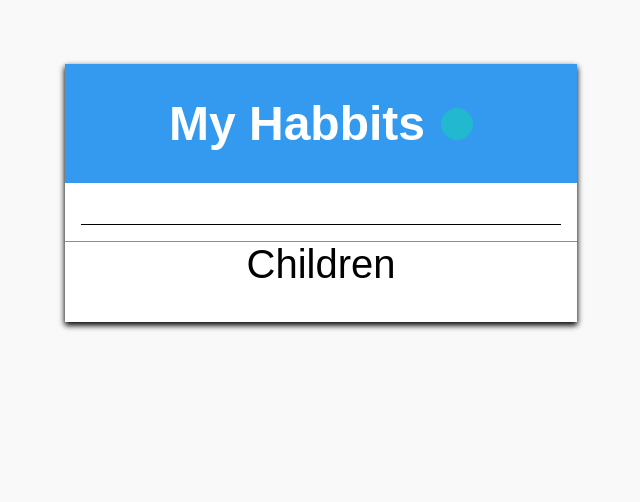
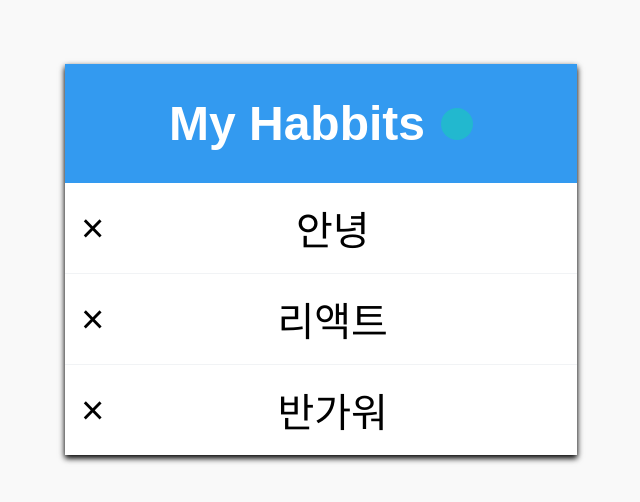
Before and after one commit to woonbeom/habitTracker, a React (Create React App) app in the folder react-habittracker/: page / in a window 1280 px wide. Shown: the top 502 px of the page, without its empty margins (319-959 px from the left). Built offline with nearby package versions, Linux system fonts and the light colour scheme.

Commit message:
HabitList와 HabitItem 컴포넌트 추가
- 대략적인 view만 작성했고 이벤트 함수는 추가 예정

```diff
--- a/react-habittracker/src/App.tsx
+++ b/react-habittracker/src/App.tsx
@@ -1,14 +1,13 @@
 import React from 'react';
 import MainTemplate from './components/MainTemplate';
 import Form from './components/Form';
+import HabitList from './components/HabitList';
 
 // const App: React.FC = () => {
 function App () {
   return (
     <MainTemplate form={<Form />}>
-      <div>
-        Children
-      </div>
+      <HabitList/>
     </MainTemplate>
   );
 }
--- /dev/null
+++ b/react-habittracker/src/components/HabitItem.css
@@ -0,0 +1,48 @@
+.habit-item {
+    padding: 1rem;
+    display: flex;
+    align-items: center; /* 세로 가운데 정렬 */
+    cursor: pointer;
+    transition: all 0.15s;
+    user-select: none;
+  }
+
+  .habit-item:hover {
+    background: #e3fafc;
+  }
+
+  /* todo-item 에 마우스가 있을때만 .remove 보이기 */
+  .habit-item:hover .remove {
+    opacity: 1;
+  }
+
+  /* todo-item 사이에 윗 테두리 */
+  .habit-item + .habit-item {
+    border-top: 1px solid #f1f3f5;
+  }
+
+
+  .remove {
+    margin-right: 1rem;
+    color: #e64980;
+    font-weight: 600;
+    opacity: 0;
+  }
+
+  .habit-text {
+    flex: 1; /* 체크, 엑스를 제외한 공간 다 채우기 */
+    word-break: break-all;
+  }
+
+  .checked {
+    text-decoration: line-through;
+    color: #adb5bd;
+  }
+
+  .check-mark {
+    font-size: 1.5rem;
+    line-height: 1rem;
+    margin-left: 1rem;
+    color: #3bc9db;
+    font-weight: 800;
+  }
--- /dev/null
+++ b/react-habittracker/src/components/HabitItem.tsx
@@ -0,0 +1,39 @@
+import React, { Component } from 'react';
+import './HabitItem.css';
+
+type props = {
+    text?: string;
+    checked?: string;
+    id?: string;
+    onToggle?: (id: string) => void;
+    onRemove?: () => void;
+}
+
+class HabitItem extends Component<props> {
+    render() {
+        // text: habit 내용
+        // checked: 체크박스 상태
+        // id: habit 고유 아이디
+        // onToggle: 체크박스를 켜고 끄는 함수
+        // onRemove: 아이템을 삭제시키는 함수
+        const { text, checked, id, onToggle, onRemove } = this.props;
+
+        return(
+            // <div className="habit-item" onClick={() => onToggle(id)}>
+            <div className="habit-item">
+                <div className="romove" onClick={(e) => {
+                    e.stopPropagation(); // onToggle이 실행되지 않도록 함
+                    {/*onRemove(id)*/}}
+                }>&times;</div>
+                <div className={`habit-text ${ checked ? 'checked' : '' }`}>
+                    <div>{text}</div>
+                </div>
+                {
+                    checked && (<div className="check-mark">✓</div>)
+                }
+            </div>
+        );
+    }
+}
+
+export default HabitItem;
--- /dev/null
+++ b/react-habittracker/src/components/HabitList.tsx
@@ -0,0 +1,25 @@
+import React, { Component } from 'react';
+import HabitItem from './HabitItem';
+
+type props = {
+    habits?: string;
+    onToggle?: (id: string) => void;
+    onRemove?: () => void;
+}
+
+// class형 컴포넌트는 컴포넌트 최적화가 가능하다.
+class HabitList extends Component<props> {
+    render() {
+        const { habits, onToggle, onRemove } = this.props;
+
+        return (
+            <div>
+                <HabitItem text="안녕"/>
+                <HabitItem text="리액트"/>
+                <HabitItem text="반가워"/>
+            </div>
+        );
+    }
+}
+
+export default HabitList;
--- a/react-habittracker/src/components/mainTemplate.tsx
+++ b/react-habittracker/src/components/mainTemplate.tsx
@@ -20,9 +20,6 @@ function MainTemplate ({ form, onCreate ,children }: props) {
                     {/* TODO: + 버튼 꾸미기 */}
                 </div>
             </div>
-            <section className="form-wrapper">
-                { form }
-            </section>
             <section className="habits-wrapper">
                 { children }
             </section>
```
